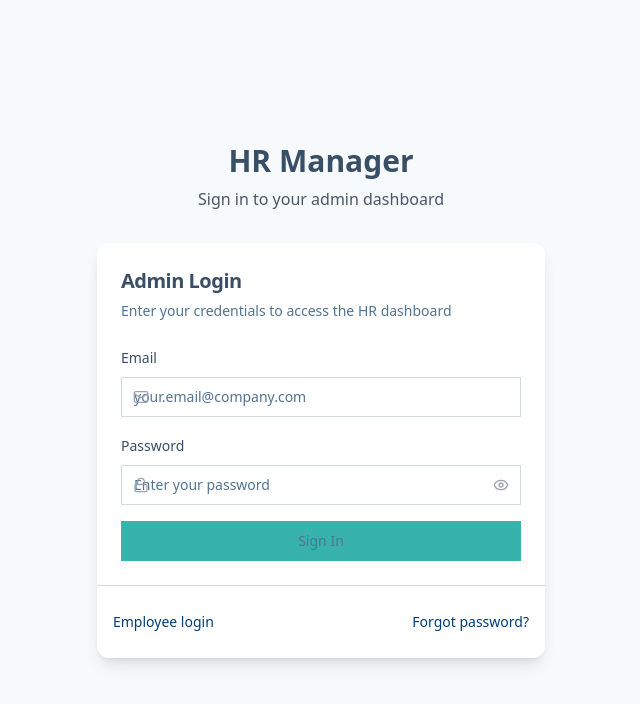
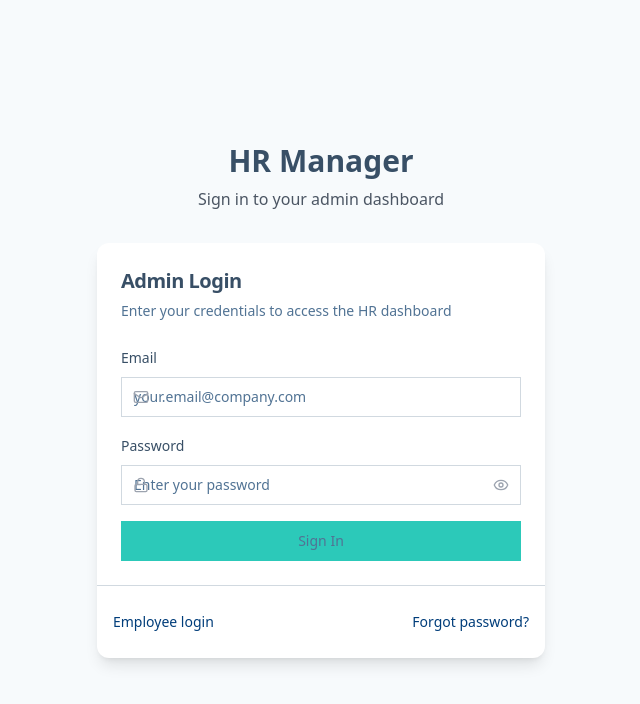
Before and after one commit to we-digitalsolutions/tandem-employee-manager, a React (Vite) app: page /login in a window 1280 px wide. Shown: the top 704 px of the page, without its empty margins (319-959 px from the left). Built offline with nearby package versions, Linux system fonts and the light colour scheme.

Commit message:
Start phase one
Implement login page fixes efficiently.

```diff
--- a/src/index.css
+++ b/src/index.css
@@ -241,13 +241,30 @@
 
   /* Login page specific input styling with high specificity */
   .hr-login-email-input {
-    padding-left: 2.3rem !important;
+    padding-left: 2.5rem !important;
     padding-right: 0.75rem !important;
+    color: hsl(var(--foreground)) !important;
   }
 
   .hr-login-password-input {
-    padding-left: 2.3rem !important;
+    padding-left: 2.5rem !important;
     padding-right: 3rem !important;
+    color: hsl(var(--foreground)) !important;
+  }
+
+  .hr-login-email-input::placeholder,
+  .hr-login-password-input::placeholder {
+    color: hsl(var(--muted-foreground)) !important;
+  }
+
+  /* Login page button styling */
+  .hr-login-submit-button {
+    background-color: hsl(var(--secondary)) !important;
+    color: hsl(var(--secondary-foreground)) !important;
+  }
+
+  .hr-login-submit-button:hover {
+    background-color: hsl(var(--secondary) / 0.9) !important;
   }
 }
 
--- a/src/pages/Login.tsx
+++ b/src/pages/Login.tsx
@@ -143,7 +143,7 @@ const Login = () => {
                     </FormItem>
                   )}
                 />
-                <Button type="submit" className="w-full bg-hr-teal hover:bg-hr-teal/90">
+                <Button type="submit" className="w-full hr-login-submit-button">
                   Sign In
                 </Button>
               </form>
```
